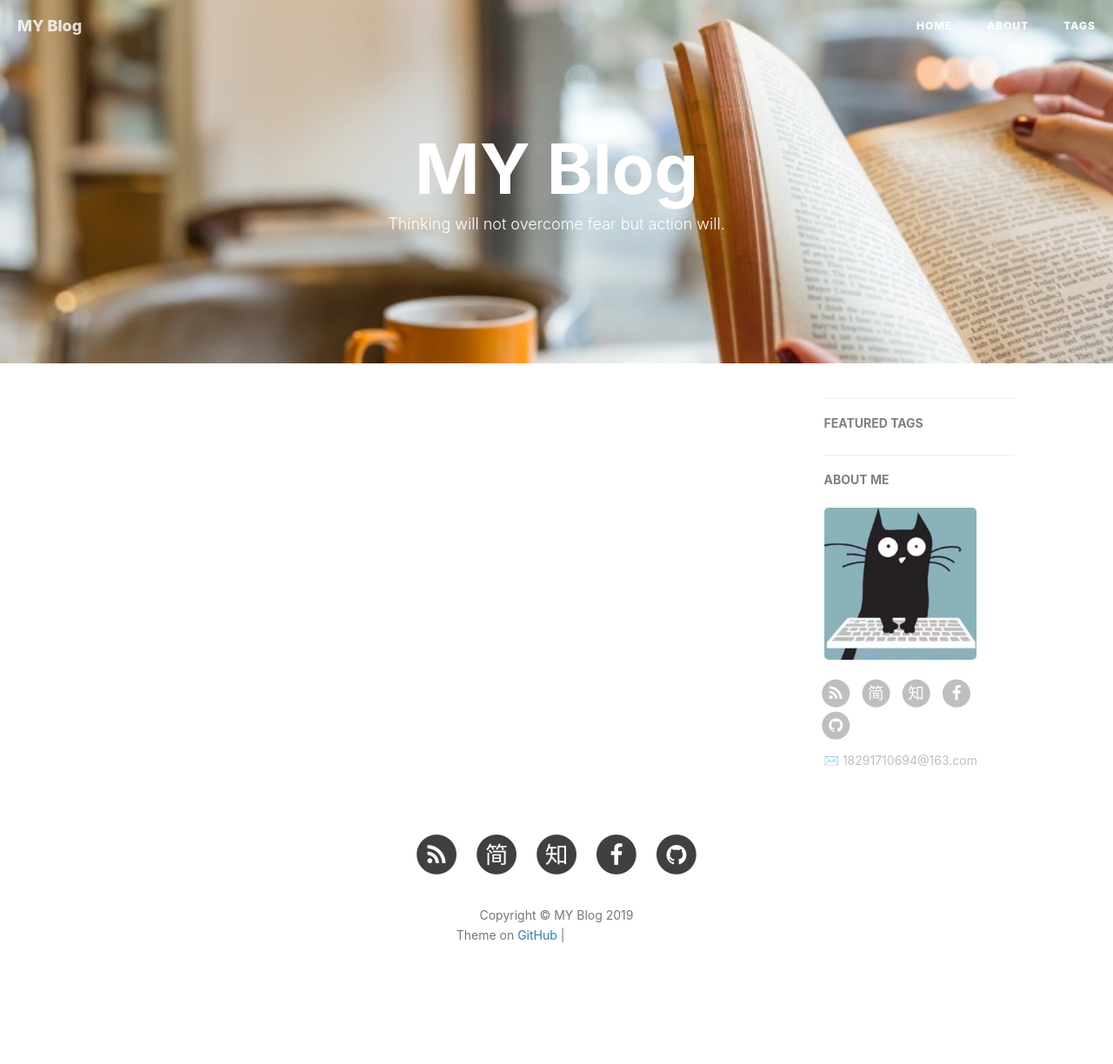
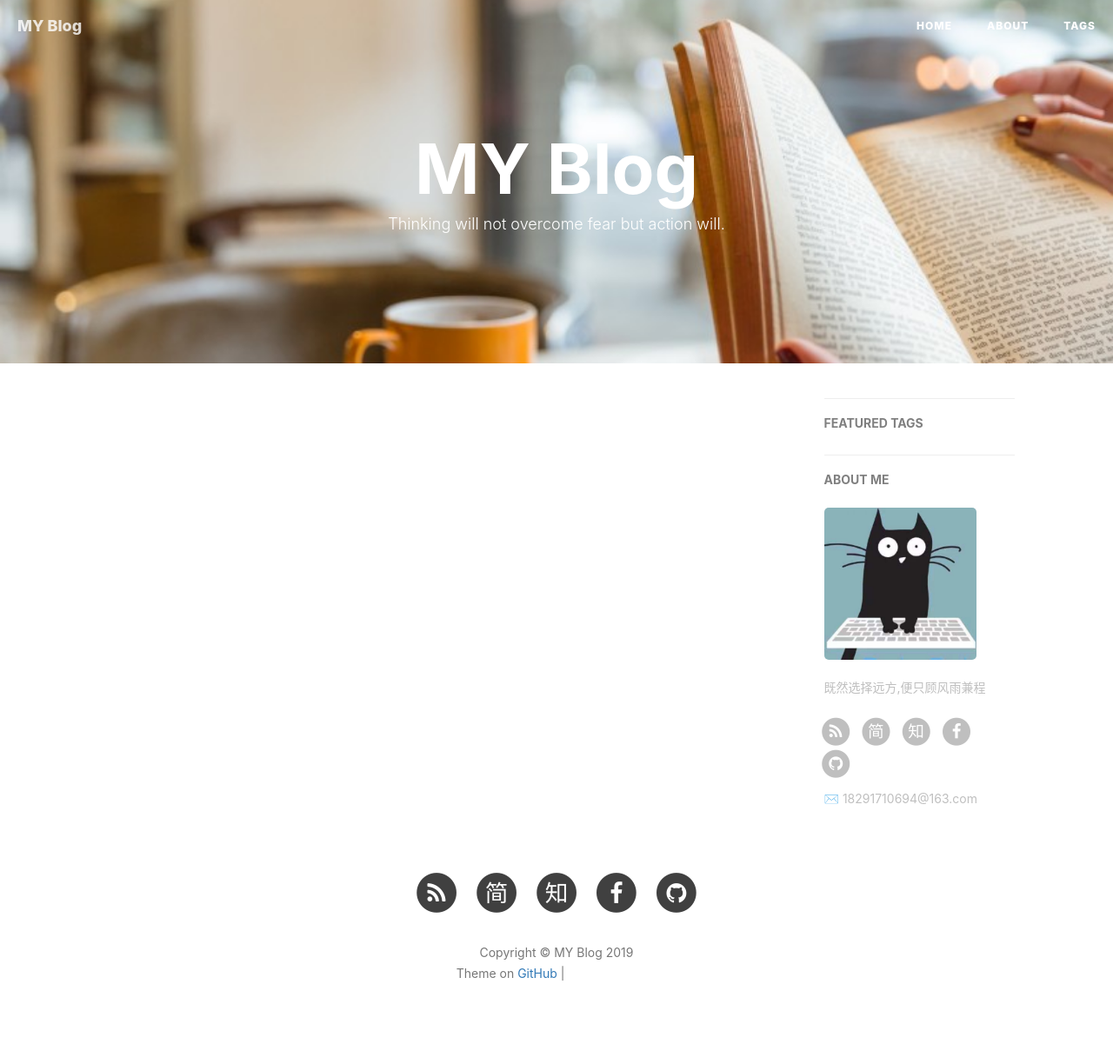
Before and after one commit to chengentop/chengentop.github.io, a Jekyll site: the page built from index.html, in a window 1280 px wide. Shown: the whole page at 87% size. Built offline with Jekyll 4.4.1, drawn with Linux system fonts in a browser that asks for light colours; nearby versions of some CDN libraries; the list of posts is cut into pages by our own code; comment, search, counter and statistics services are not loaded; before the commit the page ends 1180 px from its top, so only the background shows below that; grey boxes are pictures that could not be loaded.

Commit message:
Update _config.yml

```diff
--- a/_config.yml
+++ b/_config.yml
@@ -11,7 +11,7 @@ github_repo: "https://github.com/chengentop/chengentop.github.io.git" # you code
 
 # Sidebar settings
 sidebar: true                           # whether or not using Sidebar.
-sidebar-about-description: ""
+sidebar-about-description: "既然选择远方,便只顾风雨兼程"
 sidebar-avatar: /img/H.jpg      # use absolute URL, seeing it's used in both `/` and `/about/`
 
 
```
